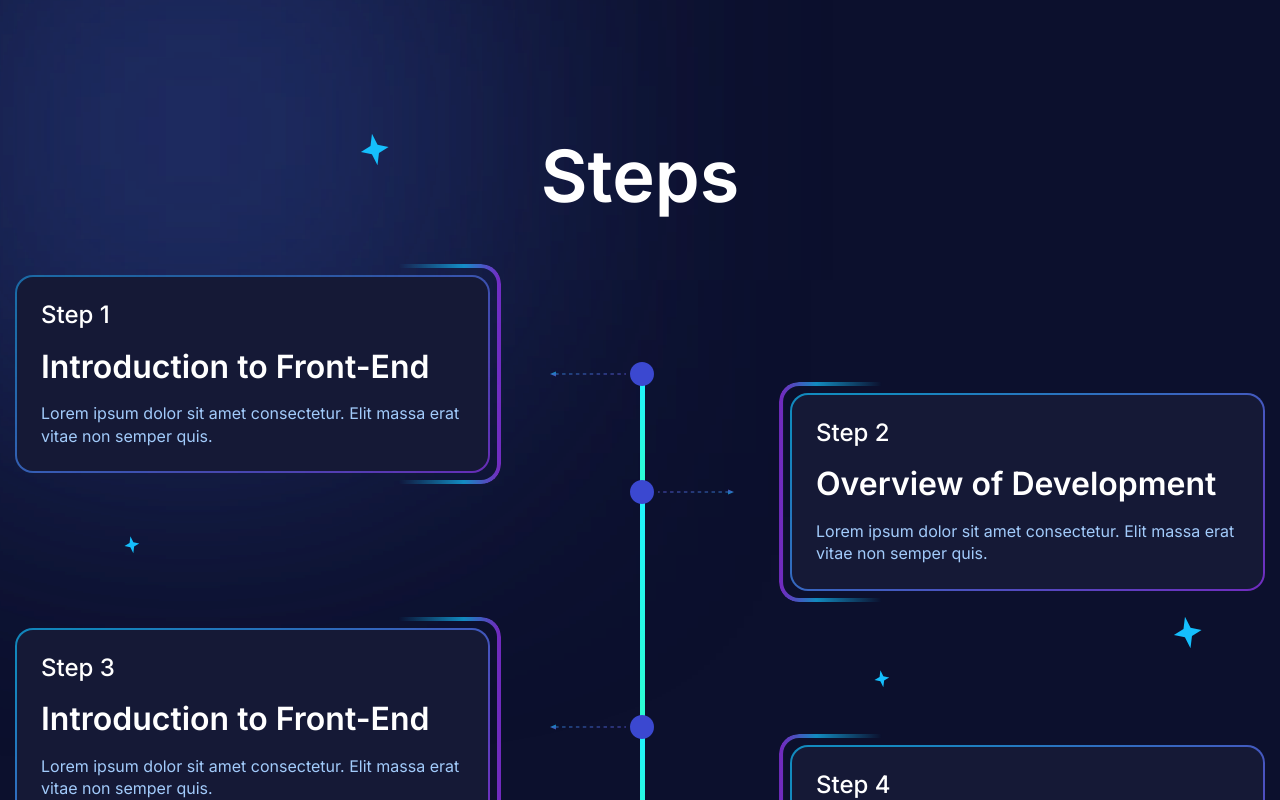
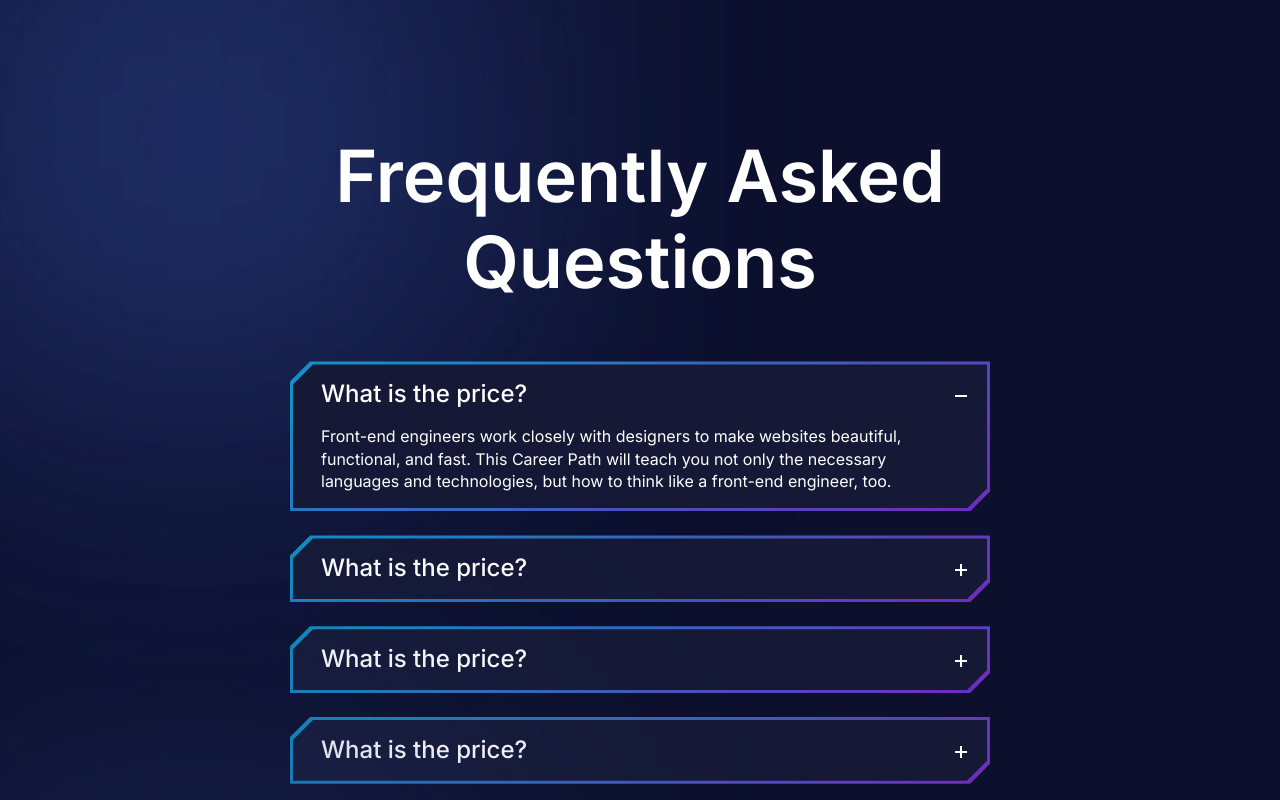
Before and after one commit to Gedeon4ick/Webtronics, a Next.js app: page / in a window 1280 px wide. Shown: the part 2160-2960 px from the top of the page. Built offline with nearby package versions, Linux system fonts and the light colour scheme; data requests are answered from the project's data file.

Commit message:
ascked adaptive

```diff
--- a/components/Asked/Ascked.module.scss
+++ b/components/Asked/Ascked.module.scss
@@ -34,3 +34,31 @@
 
     }
 }
+
+.adaptive {
+    font-size: 72px;
+}
+
+@media (max-width: 1400px) {
+    .asked {
+        .wrapper {
+            grid-template-columns: 1fr;
+            // margin: auto;
+            // width: 100%;
+            .question {
+                display: none;
+            }
+            .accordion {
+                margin: auto;
+                width: 100%;
+                max-width: 700px;
+            }
+            }
+        }
+    }
+
+    @media (max-width: 400px) {
+        .adaptive {
+            font-size: 60px;
+        }
+    }
--- a/components/Asked/Asked.tsx
+++ b/components/Asked/Asked.tsx
@@ -23,7 +23,7 @@ const Asked = ({ questions }: Props): JSX.Element => {
 
 	return (
 		<div id="Questions" className={styles.asked}>
-			<TitleH2 title="Frequently Asked Questions" />
+			<TitleH2 fontSize={styles.adaptive} title="Frequently Asked Questions" />
 			<div className={styles.wrapper}>
 				<div className={styles.question}>
 					<div className={styles.description}>
@@ -43,7 +43,7 @@ const Asked = ({ questions }: Props): JSX.Element => {
 					}
 				</div>
 			</div>
-			<Gradient top={0} right={-10} background="#2A3E84" index={-1} />
+			<Gradient />
 		</div>
 	)
 }
--- a/components/Steps/Steps.tsx
+++ b/components/Steps/Steps.tsx
@@ -42,7 +42,7 @@ const Steps = ({ steps }: Props): JSX.Element => {
 	}
 
 	return (
-		<div ref={cont}  id="Steps" className={styles.steps}>
+		<div ref={cont} id="Steps" className={styles.steps}>
 			<TitleH2 title="Steps" />
 			<div style={styleMob} className={styles.grid}>
 				{content}
--- a/pages/index.tsx
+++ b/pages/index.tsx
@@ -37,9 +37,9 @@ export default function Home({ home }: InferGetStaticPropsType<typeof getStaticP
 			<div className="container">
 				<About mentors={mentors} />
 				<Techno />
-				<Steps steps={steps} />
-				{/* <Asked questions={questions} />
-				<Review />
+				{/* <Steps steps={steps} /> */}
+				<Asked questions={questions} />
+				{/* <Review />
 				<Gallery />
 				<Contact /> */}
 			</div>
```
